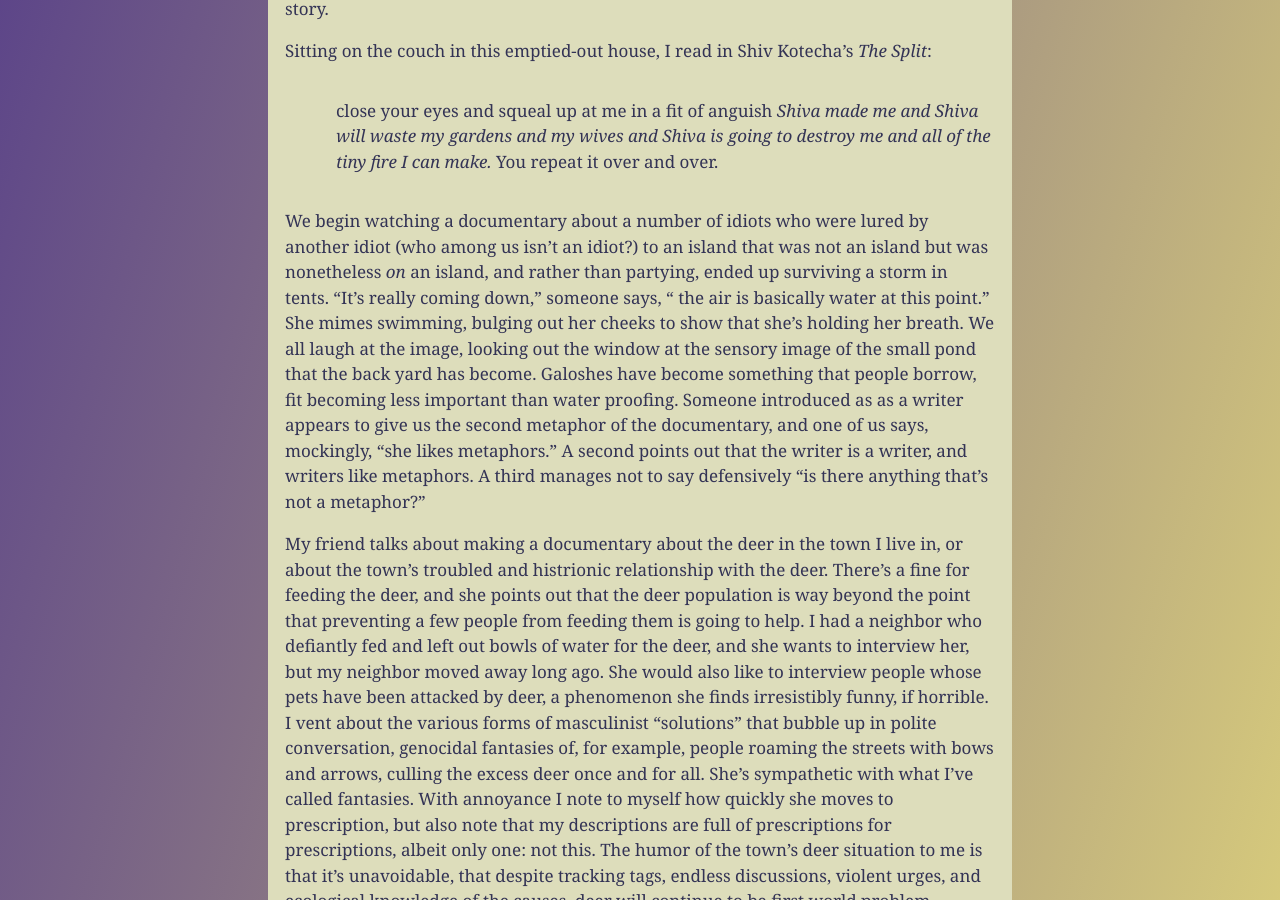
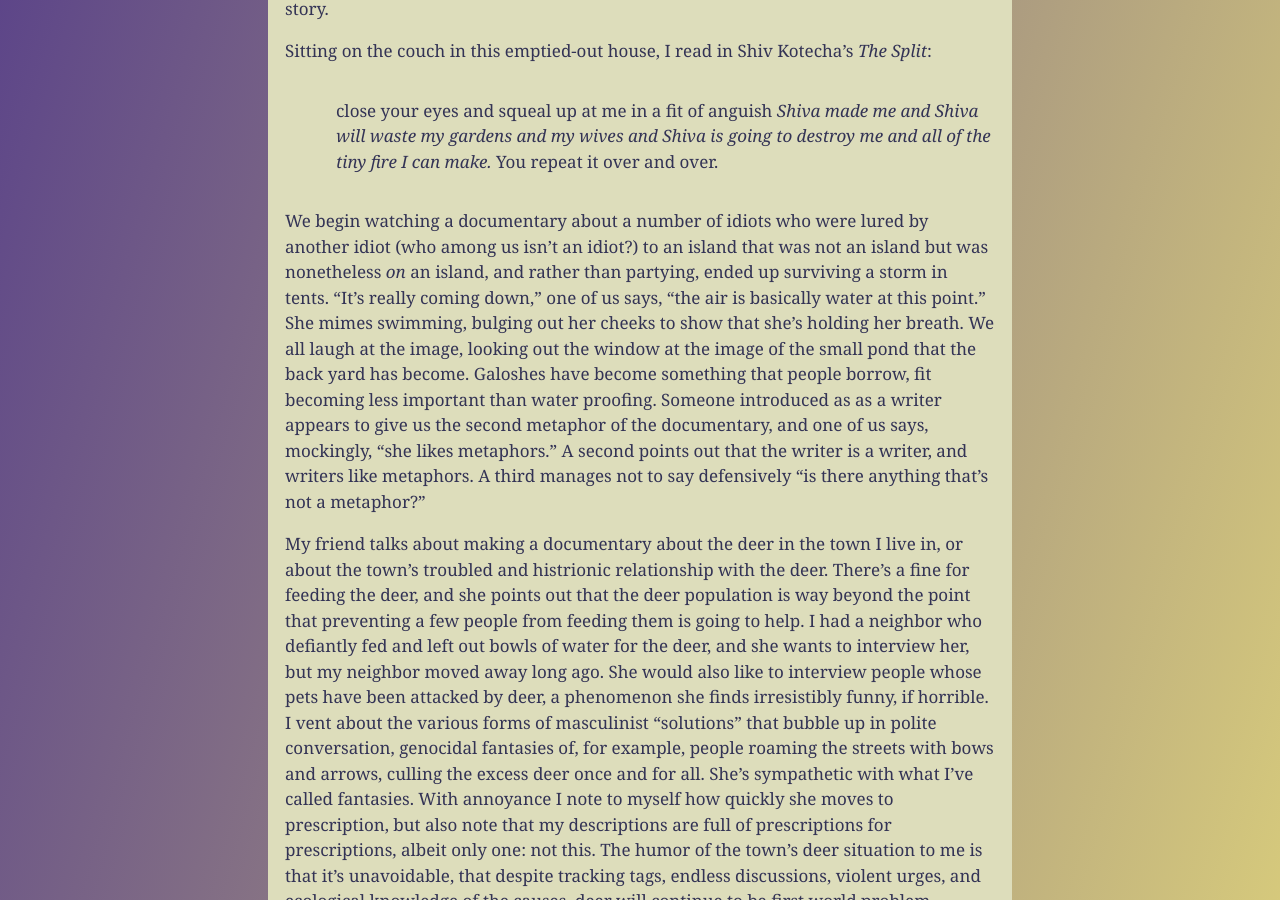
Before and after one commit to meanyhead/meanyhead.github.io, a Jekyll site: the page built from _posts/2019-4-9-waves.md, in a window 1280 px wide and 900 px high, scrolled down 2254 px. Built offline with Jekyll 4.4.1, drawn with Linux system fonts in a browser that asks for light colours; comment, search, counter and statistics services are not loaded.

Commit message:
one of us

```diff
--- a/_posts/2019-4-9-waves.md
+++ b/_posts/2019-4-9-waves.md
@@ -27,7 +27,7 @@
 
 > close your eyes and squeal up at me in a fit of anguish *Shiva made me and Shiva will waste my gardens and my wives and Shiva is going to destroy me and all of the tiny fire I can make.* You repeat it over and over.
 
-We begin watching a documentary about a number of idiots who were lured by another idiot (who among us isn't an idiot?) to an island that was not an island but was nonetheless *on* an island, and rather than partying, ended up surviving a storm in tents. "It's really coming down," someone says, " the air is basically water at this point." She mimes swimming, bulging out her cheeks to show that she's holding her breath. We all laugh at the image, looking out the window at the sensory image of the small pond that the back yard has become. Galoshes have become something that people borrow, fit becoming less important than water proofing. Someone introduced as as a writer appears to give us the second metaphor of the documentary, and one of us says, mockingly, "she likes metaphors." A second points out that the writer is a writer, and writers like metaphors. A third manages not to say defensively "is there anything that's not a metaphor?"
+We begin watching a documentary about a number of idiots who were lured by another idiot (who among us isn't an idiot?) to an island that was not an island but was nonetheless *on* an island, and rather than partying, ended up surviving a storm in tents. "It's really coming down," one of us says, "the air is basically water at this point." She mimes swimming, bulging out her cheeks to show that she's holding her breath. We all laugh at the image, looking out the window at the image of the small pond that the back yard has become. Galoshes have become something that people borrow, fit becoming less important than water proofing. Someone introduced as as a writer appears to give us the second metaphor of the documentary, and one of us says, mockingly, "she likes metaphors." A second points out that the writer is a writer, and writers like metaphors. A third manages not to say defensively "is there anything that's not a metaphor?"
 
 My friend talks about making a documentary about the deer in the town I live in, or about the town's troubled and histrionic relationship with the deer. There's a fine for feeding the deer, and she points out that the deer population is way beyond the point that preventing a few people from feeding them is going to help. I had a neighbor who defiantly fed and left out bowls of water for the deer, and she wants to interview her, but my neighbor moved away long ago. She would also like to interview people whose pets have been attacked by deer, a phenomenon she finds irresistibly funny, if horrible. I vent about the various forms of masculinist "solutions" that bubble up in polite conversation, genocidal fantasies of, for example, people roaming the streets with bows and arrows, culling the excess deer once and for all. She's sympathetic with what I've called fantasies. With annoyance I note to myself how quickly she moves to prescription, but also note that my descriptions are full of prescriptions for prescriptions, albeit only one: not this. The humor of the town's deer situation to me is that it's unavoidable, that despite tracking tags, endless discussions, violent urges, and ecological knowledge of the causes, deer will continue to be first world problem extraordinaire by crashing through storefronts, mauling and sometimes killing pets, and eating gardens. "Can the documentary propose a solution?" asks her friend.
 
```
